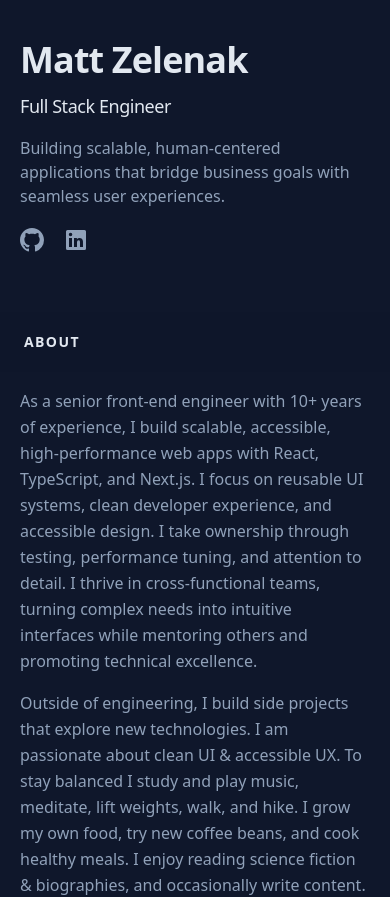
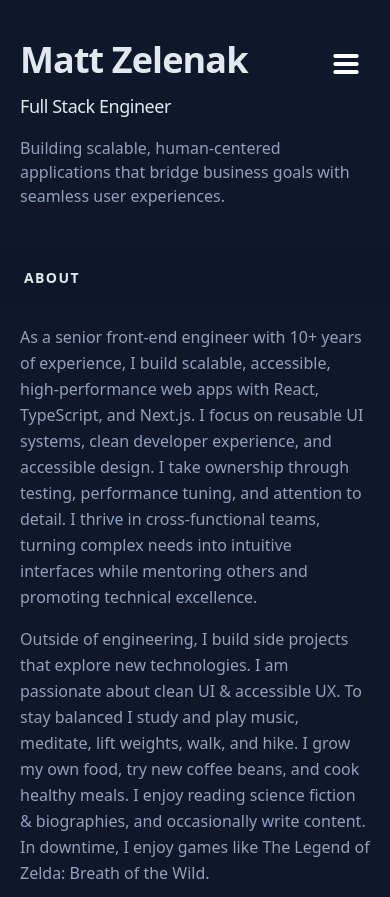
Before and after one commit to mzelenak-dev/mzed.dev, a Next.js app: page / in a window 390 px wide. Shown: the top 897 px of the page. Built offline with nearby package versions, Linux system fonts and the light colour scheme.

Commit message:
hamburger icon for mobile views

```diff
--- a/app/page.tsx
+++ b/app/page.tsx
@@ -5,6 +5,7 @@ import SocialButtons from "@/components/SocialButtons";
 import Link from "next/link";
 import useSpotlight from "@/hooks/useSpotlight";
 import BlogList from "@/components/BlogList";
+import HamburgerButton from "@/components/HamburgerButton";
 
 export default function Home() {
   useSpotlight();
@@ -14,10 +15,15 @@ export default function Home() {
       <div className="lg:flex lg:justify-between lg:gap-4">
         <header className="lg:sticky lg:top-0 lg:flex lg:max-h-screen lg:w-[48%] lg:flex-col lg:justify-between lg:py-24">
           <div>
-            <h1 className="text-4xl font-bold tracking-tight text-slate-200 sm:text-5xl">
-              <Link href="/" >Matt Zelenak</Link>
-            </h1>
-            <h2 className="mt-3 text-lg font-medium tracking-tight text-slate-200 sm:text-xl">Full Stack Engineer</h2>
+            <div className="flex items-center justify-between items-start md:items-center">
+              <div>
+                <h1 className="text-4xl font-bold tracking-tight text-slate-200 sm:text-5xl">Matt Zelenak</h1>
+                <h2 className="mt-3 text-lg font-medium tracking-tight text-slate-200 sm:text-xl">Full Stack Engineer</h2>
+              </div>
+              <div className="block lg:hidden">
+                <HamburgerButton />
+              </div>
+            </div>
             <p className="mt-4 lg:max-w-xs max-w-full leading-normal">Building scalable, human-centered applications that bridge business goals with seamless user experiences.</p>
             <nav className="nav hidden lg:block">
               <ul className="mt-16 w-max">
@@ -28,7 +34,9 @@ export default function Home() {
               </ul>
             </nav>
           </div>
-          <SocialButtons />
+          <div className="hidden md:block">
+            <SocialButtons />
+          </div>
         </header>
         <main id="content" className="lg:w-[52%] pt-10 lg:pt-24 lg:py-24">
           <section id="about" className="mb-16 scroll-mt-16 md:mb-24 lg:mb-36 lg:scroll-mt-24 relative z-[1]">
--- /dev/null
+++ b/components/HamburgerButton.tsx
@@ -0,0 +1,53 @@
+"use client";
+
+import { useState } from "react";
+
+export default function HamburgerButton({ onClick }: { onClick?: () => void }) {
+  const [isOpen, setIsOpen] = useState(false);
+
+  const handleClick = () => {
+    setIsOpen(!isOpen);
+    if (onClick) onClick();
+  };
+
+  return (
+    <button
+      onClick={handleClick}
+      aria-label={isOpen ? "Close menu" : "Open menu"}
+      className="
+        lg:hidden
+        flex items-center justify-center
+        w-12 h-12
+        p-2
+        rounded-md
+        focus:outline-none focus:ring-2 focus:ring-indigo-500
+        hover:bg-slate-800/50
+        transition-colors duration-200
+      "
+    >
+      <svg
+        className="w-8 h-8"
+        fill="none"
+        stroke="white"
+        viewBox="0 0 24 24"
+        xmlns="http://www.w3.org/2000/svg"
+      >
+        {isOpen ? (
+          <path
+            strokeLinecap="round"
+            strokeLinejoin="round"
+            strokeWidth={3}
+            d="M6 18L18 6M6 6l12 12"
+          /> // "X" icon
+        ) : (
+          <path
+            strokeLinecap="round"
+            strokeLinejoin="round"
+            strokeWidth={3}
+            d="M4 6h16M4 12h16M4 18h16"
+          /> // Hamburger icon
+        )}
+      </svg>
+    </button>
+  );
+}
```
